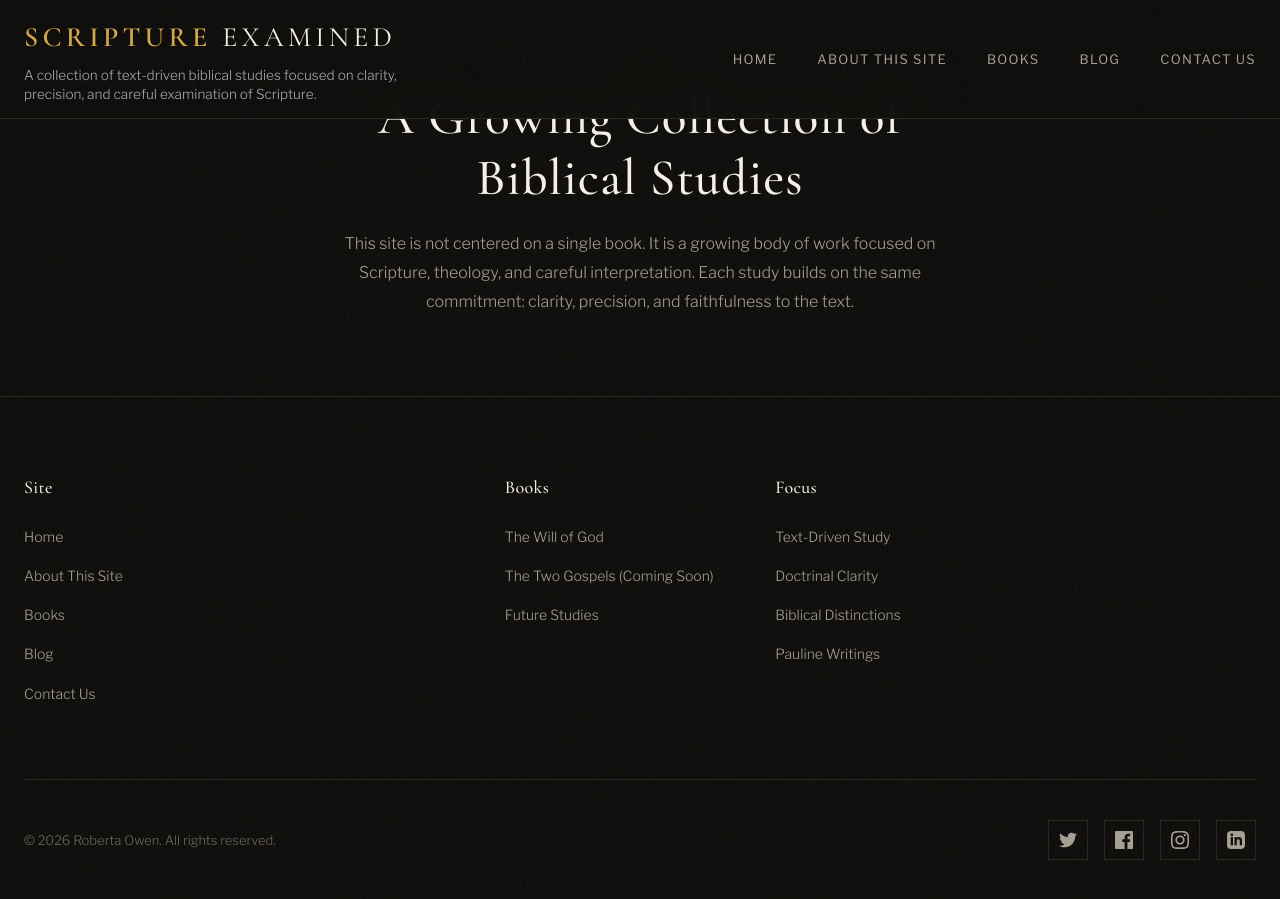
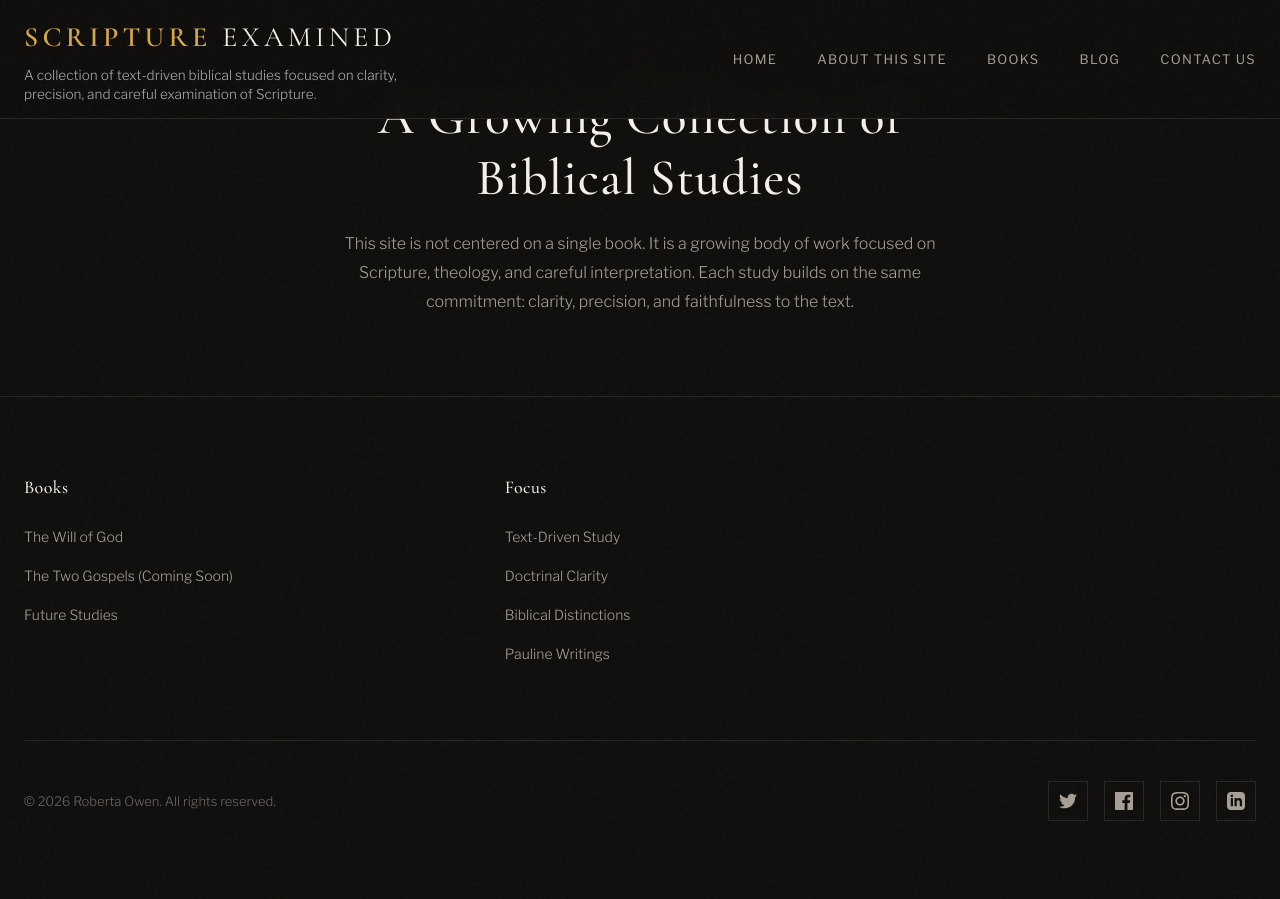
Before and after one commit to ScriptureExamined/PaulineEpistles, a Jekyll site: the page built from index.html, in a window 1280 px wide and 900 px high, scrolled down 1724 px. Built offline with Jekyll 4.4.1, drawn with Linux system fonts in a browser that asks for light colours; after the commit the page ends 2585 px from its top, so only the background shows below that.

Commit message:
Update default.html

```diff
--- a/_layouts/default.html
+++ b/_layouts/default.html
@@ -113,7 +113,7 @@ layout: none
             </p>
           </div>-->
 
-          <div class="footer-col">
+          <!--<div class="footer-col">
             <h4 class="footer-title">Site</h4>
             <ul class="footer-links">
               <li><a href="{{ '/' | relative_url }}">Home</a></li>
@@ -126,7 +126,7 @@ layout: none
                 <a href="{{ '/contact.html' | relative_url }}">Contact Us</a>
               </li>
             </ul>
-          </div>
+          </div>-->
 
           <div class="footer-col">
             <h4 class="footer-title">Books</h4>
```
